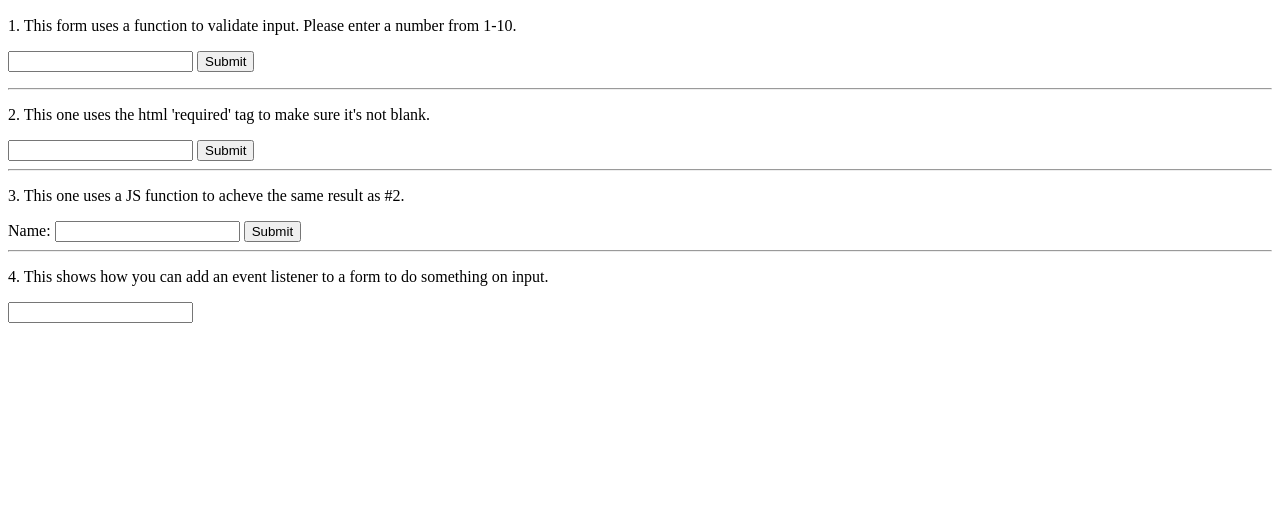
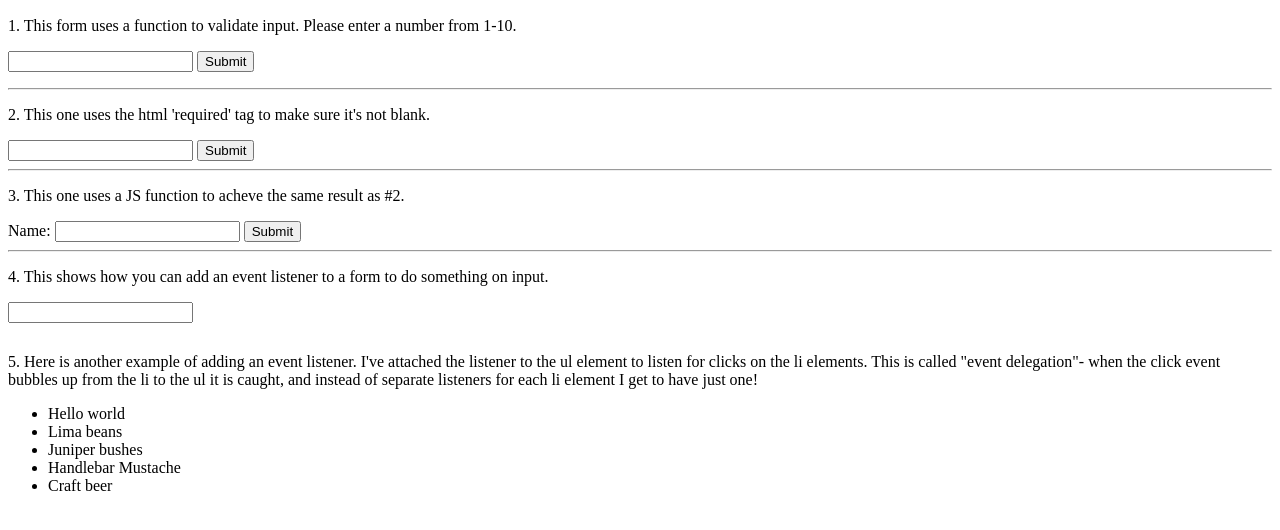
Before and after one commit to johndpotts/scoop-of-vanilla, a plain HTML site: page index.html in a window 1280 px wide. Shown: the part 110-640 px from the top of the page. Drawn offline with Linux system fonts and the light colour scheme.

Commit message:
event delegation

```diff
--- a/css/styles.css
+++ b/css/styles.css
@@ -3,3 +3,7 @@ font-family:impact;
 font-size: 30px;
 color:green;
 }
+
+li{
+  cursor:pointer;
+}
--- a/index.html
+++ b/index.html
@@ -52,7 +52,16 @@ Name: <input type="text" name="fname">
 <p id="listener-result"></p>
 
 
-
+<p>5. Here is another example of adding an event listener. I've attached the listener to the ul element
+  to listen for clicks on the li elements. This is called "event delegation"- when the click event bubbles up from the li to the ul it is caught,
+  and instead of separate listeners for each li element I get to have just one!</p>
+<ul>
+  <li>Hello world</li>
+    <li>Lima beans</li>
+      <li>Juniper bushes</li>
+        <li>Handlebar Mustache</li>
+          <li>Craft beer</li>
+</ul>
 
 
 <footer>
--- a/js/scripts.js
+++ b/js/scripts.js
@@ -26,7 +26,7 @@ function validateNumber() {
 }
 
 //-----------------------------------------------
-/* event listener */
+/* #4- event listener */
 document.getElementById("listener").addEventListener('input', doThing);
 
 /* function */
@@ -34,3 +34,12 @@ function doThing(){
   var result = document.getElementById("listener-result");
   result.innerHTML = this.value;
 }
+
+//----------------------------------
+/*#5- event delegation in vanilla js*/
+var ul = document.getElementsByTagName('ul')
+ul[0].addEventListener('click',
+function(name){
+  alert(name.target.innerHTML);
+}
+);
```
